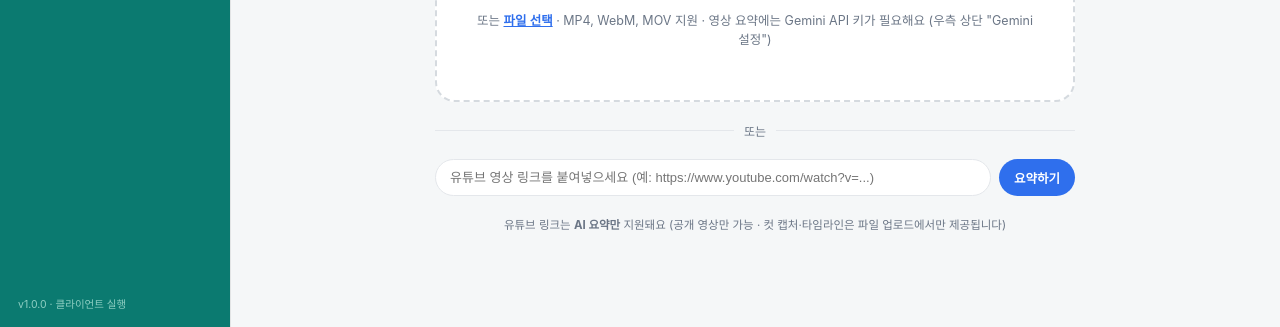
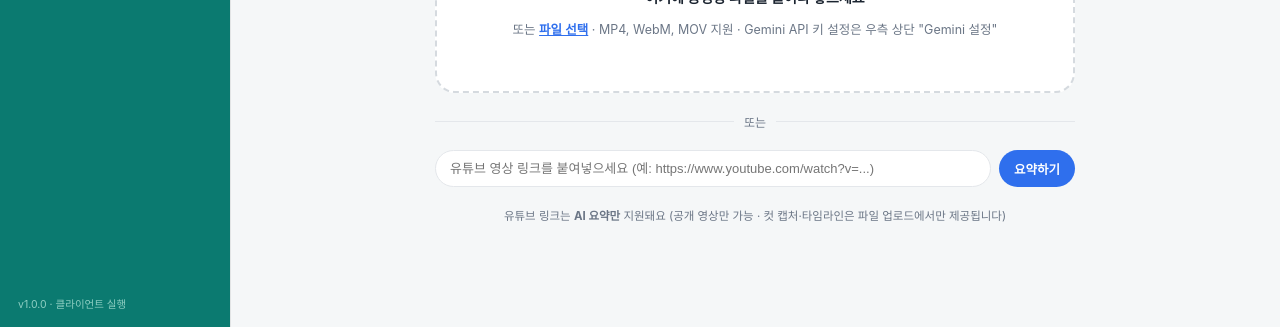
Before and after one commit to kwanghyeon-cpu/khyeon.kim, a plain HTML site: page video_analyzer_f.html in a window 1280 px wide. Shown: the part 473-800 px from the top of the page. Drawn offline with Linux system fonts and the light colour scheme.

Commit message:
Update video_analyzer_f.html

```diff
--- a/video_analyzer_f.html
+++ b/video_analyzer_f.html
@@ -329,7 +329,7 @@
           <div class="dropzone" id="dropzone">
             <p class="icon">📄</p>
             <p class="title">여기에 동영상 파일을 끌어다 놓으세요</p>
-            <p class="hint">또는 <span class="browse" id="browseLink">파일 선택</span> · MP4, WebM, MOV 지원 · 영상 요약에는 Gemini API 키가 필요해요 (우측 상단 "Gemini 설정")</p>
+            <p class="hint">또는 <span class="browse" id="browseLink">파일 선택</span> · MP4, WebM, MOV 지원 · Gemini API 키 설정은 우측 상단 "Gemini 설정"</p>
             <input type="file" id="fileInput" accept="video/*">
           </div>
 
```
